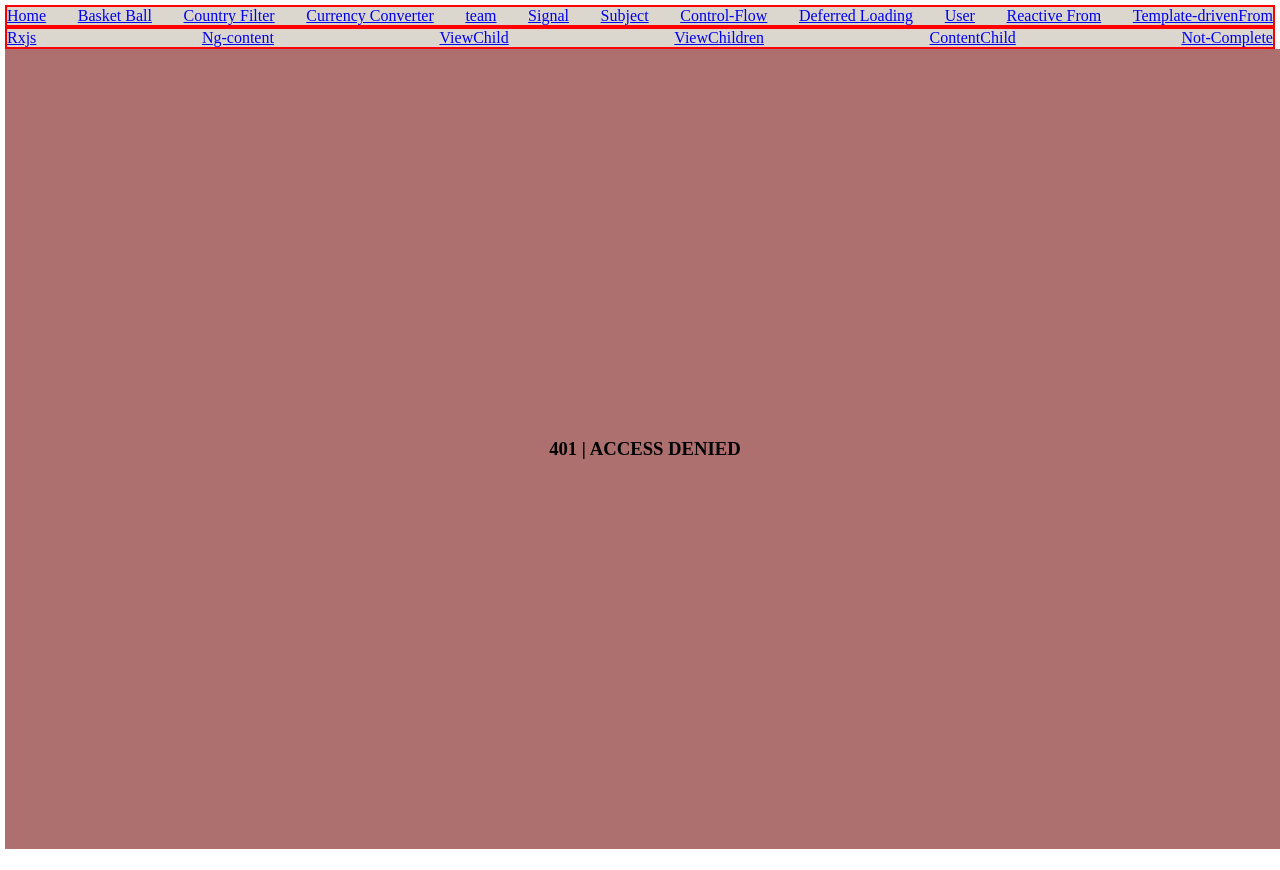
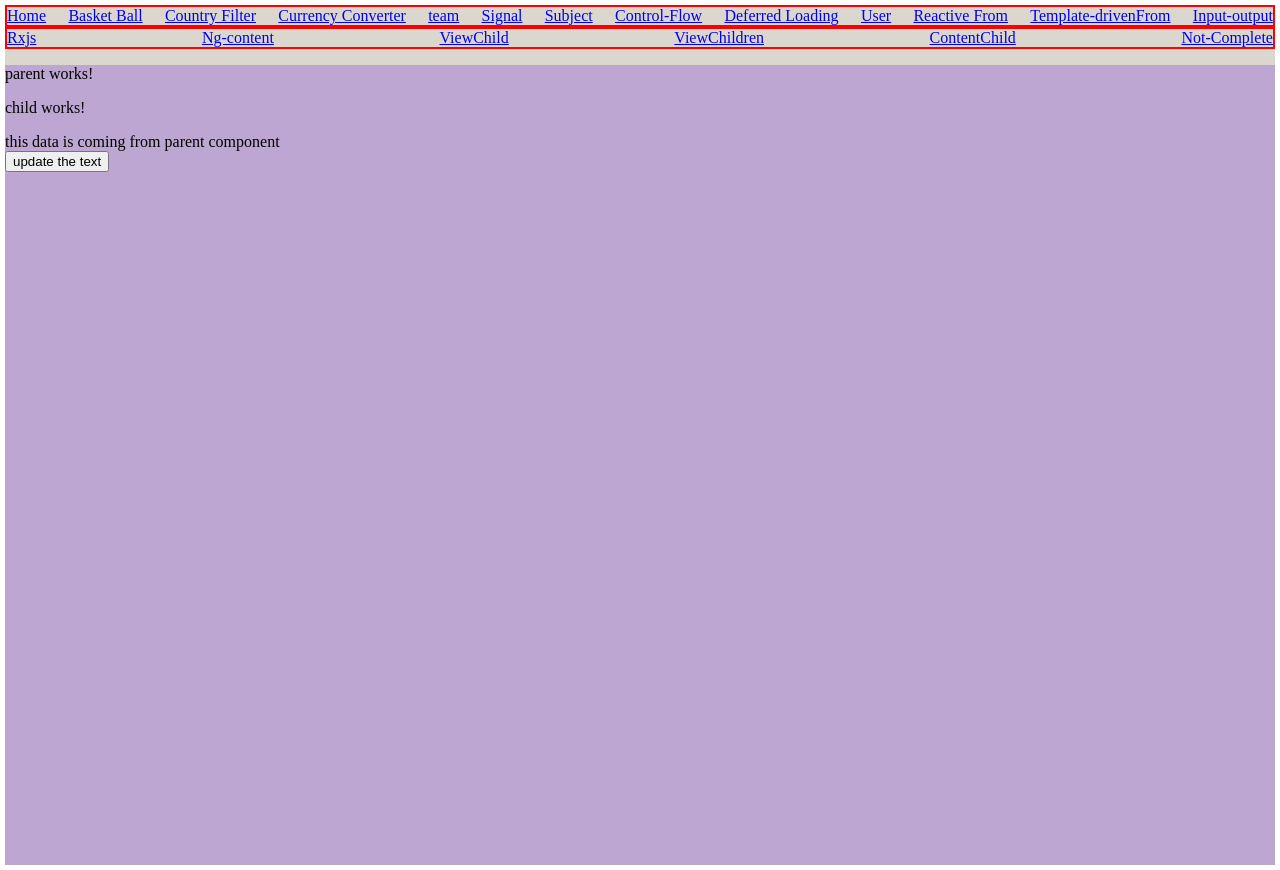
Before and after one commit to shailendrakumarsaini/ng_version_17, an Angular app: page /input-output in a window 1280 px wide. Built offline with nearby package versions, Linux system fonts and the light colour scheme.

Commit message:
fix: input-output

```diff
--- a/src/app/app.component.html
+++ b/src/app/app.component.html
@@ -13,6 +13,7 @@
         <a [routerLink]="'/user'"> User</a>
         <a [routerLink]="'/reactive-form'"> Reactive From</a>
         <a [routerLink]="'/template-driven-form'"> Template-drivenFrom</a>
+        <a [routerLink]="'/input-output'"> Input-output</a>
     </nav>
     <nav>
         <a [routerLink]="'/rxjs'"> Rxjs</a>
--- a/src/app/app.routes.ts
+++ b/src/app/app.routes.ts
@@ -32,6 +32,7 @@ import { HomeComponent } from './home/home.component';
 import { ConcatMapComponent } from './rxjs/concat-map/concat-map.component';
 import { ReactiveFormComponent } from './reactive-form/reactive-form.component';
 import { TemplateDrivenFormComponent } from './template-driven-form/template-driven-form.component';
+import { ParentComponent } from './input-output/parent/parent.component';
 
 export const routes: Routes = [
     {   path :'', component: HomeComponent },
@@ -99,6 +100,7 @@ export const routes: Routes = [
     },
     {   path : 'reactive-form', component: ReactiveFormComponent },
     {   path : 'template-driven-form', component: TemplateDrivenFormComponent },
+    {   path : 'input-output', component: ParentComponent },
     {   path : 'access-denied', component: AccessDeniedComponent },
     {   path : '**', component: AccessDeniedComponent }
 ];
--- /dev/null
+++ b/src/app/input-output/child/child.component.html
@@ -0,0 +1,3 @@
+<p>child works!</p>
+<div>{{data}}</div>
+<button (click)="update()">update the text</button>
--- /dev/null
+++ b/src/app/input-output/child/child.component.ts
@@ -0,0 +1,20 @@
+import { CommonModule } from '@angular/common';
+import { Component, EventEmitter, Input, Output } from '@angular/core';
+
+@Component({
+  selector: 'app-child',
+  standalone: true,
+  imports: [CommonModule],
+  templateUrl: './child.component.html',
+  styleUrl: './child.component.scss'
+})
+export class ChildComponent {
+
+  @Input('data') data!:string;
+  @Output() updateData : EventEmitter<string> = new EventEmitter<string>();
+
+  update(){
+    this.updateData.emit("Hello");
+  }
+
+}
--- /dev/null
+++ b/src/app/input-output/parent/parent.component.html
@@ -0,0 +1,2 @@
+<p>parent works!</p>
+<app-child [data]="parentData" (updateData)="handleUpdate($event)"></app-child>
--- /dev/null
+++ b/src/app/input-output/parent/parent.component.ts
@@ -0,0 +1,18 @@
+import { Component } from '@angular/core';
+import { ChildComponent } from '../child/child.component';
+
+@Component({
+  selector: 'app-parent',
+  standalone: true,
+  imports: [ChildComponent],
+  templateUrl: './parent.component.html',
+  styleUrl: './parent.component.scss'
+})
+export class ParentComponent {
+
+  parentData:string = "this data is coming from parent component"
+
+  handleUpdate(event:string){
+    this.parentData = event
+  }
+}
--- a/src/app/reactive-form/reactive-form.component.html
+++ b/src/app/reactive-form/reactive-form.component.html
@@ -17,5 +17,5 @@
         </ng-container>
     </div>
 
-    <pre>{{form?.value | json}}</pre>
+    <!-- <pre>{{form?.value | json}}</pre> -->
 </form>
--- a/src/app/template-driven-form/template-driven-form.component.html
+++ b/src/app/template-driven-form/template-driven-form.component.html
@@ -8,7 +8,7 @@
             <label >Username</label>
             <input type="text" [(ngModel)]="username" name="UserName" #uname="ngModel" class="form-control" autocomplete="off" required>
             <span *ngIf="uname.touched && uname.invalid">
-              <small *ngIf="uname.errors.required">Username is Required</small>
+              <!-- <small *ngIf="uname?.errors?.required">Username is Required</small> -->
             </span>
           </div>
 
@@ -19,7 +19,7 @@
 
           <button type="submit" class="btn btn-success col-md-12" form="formId" style="text-align:center">Login</button>
         </form>
-        <pre>{{formRefVari.value | json}}</pre>
+        <pre>{{formRefVari?.value | json}}</pre>
 
       </div>
     </div>
```
Also changed, not shown: src/app/input-output/child/child.component.scss (added), src/app/input-output/parent/parent.component.scss (added), 2 other files (tests, documents, lock files or other folders).
